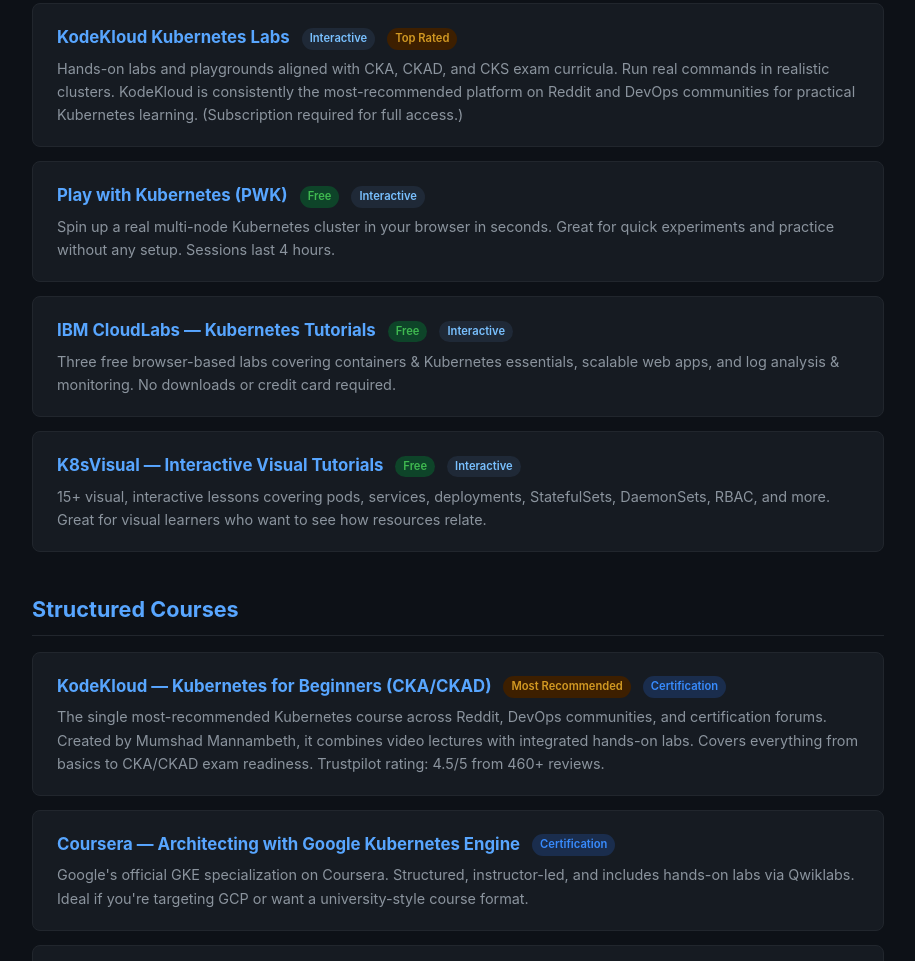
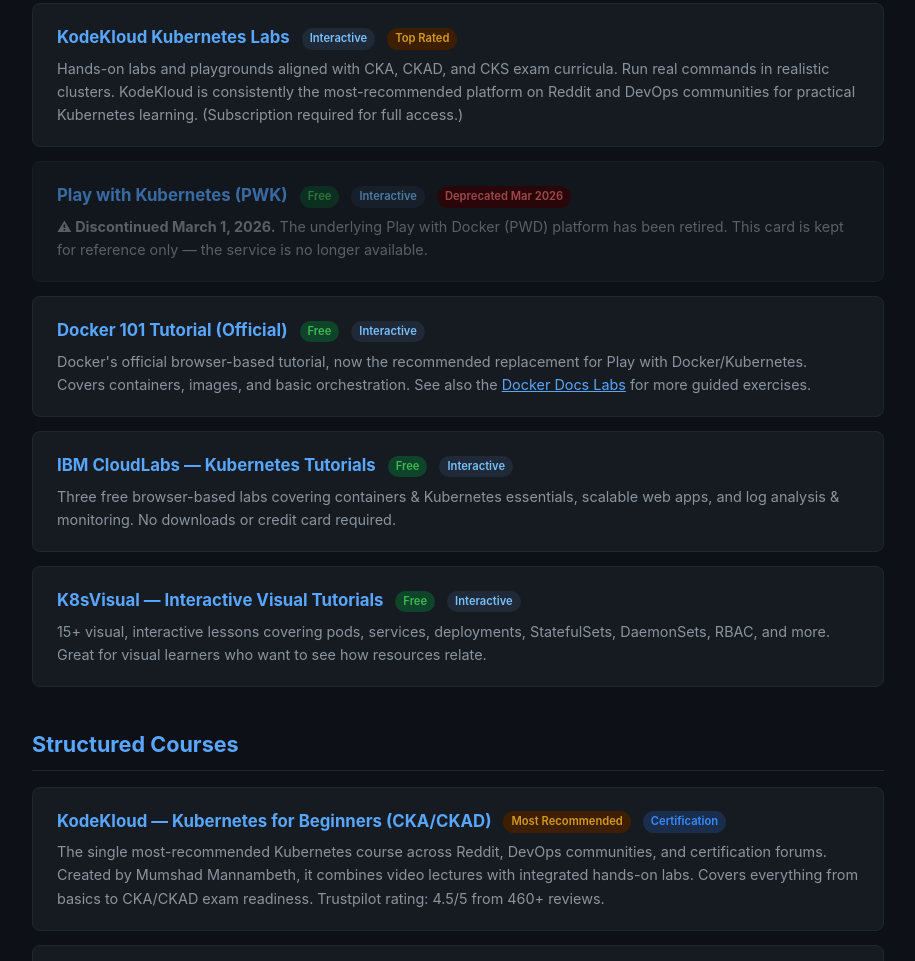
Before and after one commit to ShubhamBhavsar101/Agentic-AI, a plain HTML site: page kubernetes-resources.html in a window 1280 px wide. Shown: the part 1019-1980 px from the top of the page, without its empty margins (182-1097 px from the left). Drawn offline with Linux system fonts and the light colour scheme.

Commit message:
Update: mark Play with Kubernetes as deprecated, add Docker 101 Tutorial replacement

```diff
--- a/kubernetes-resources.html
+++ b/kubernetes-resources.html
@@ -141,9 +141,14 @@
     <p>Hands-on labs and playgrounds aligned with CKA, CKAD, and CKS exam curricula. Run real commands in realistic clusters. KodeKloud is consistently the most-recommended platform on Reddit and DevOps communities for practical Kubernetes learning. (Subscription required for full access.)</p>
   </div>
 
+  <div class="card" style="opacity: 0.6;">
+    <h3><a href="https://labs.play-with-k8s.com/" target="_blank" rel="noopener">Play with Kubernetes (PWK)</a> <span class="badge badge-free">Free</span> <span class="badge badge-interactive">Interactive</span> <span class="badge" style="background:#3d0000;color:#ff6b6b;">Deprecated Mar 2026</span></h3>
+    <p><strong>⚠ Discontinued March 1, 2026.</strong> The underlying Play with Docker (PWD) platform has been retired. This card is kept for reference only — the service is no longer available.</p>
+  </div>
+
   <div class="card">
-    <h3><a href="https://labs.play-with-k8s.com/" target="_blank" rel="noopener">Play with Kubernetes (PWK)</a> <span class="badge badge-free">Free</span> <span class="badge badge-interactive">Interactive</span></h3>
-    <p>Spin up a real multi-node Kubernetes cluster in your browser in seconds. Great for quick experiments and practice without any setup. Sessions last 4 hours.</p>
+    <h3><a href="https://www.docker.com/101-tutorial/" target="_blank" rel="noopener">Docker 101 Tutorial (Official)</a> <span class="badge badge-free">Free</span> <span class="badge badge-interactive">Interactive</span></h3>
+    <p>Docker's official browser-based tutorial, now the recommended replacement for Play with Docker/Kubernetes. Covers containers, images, and basic orchestration. See also the <a href="https://docs.docker.com/guides/" target="_blank" rel="noopener" style="color:#58a6ff;">Docker Docs Labs</a> for more guided exercises.</p>
   </div>
 
   <div class="card">
```
